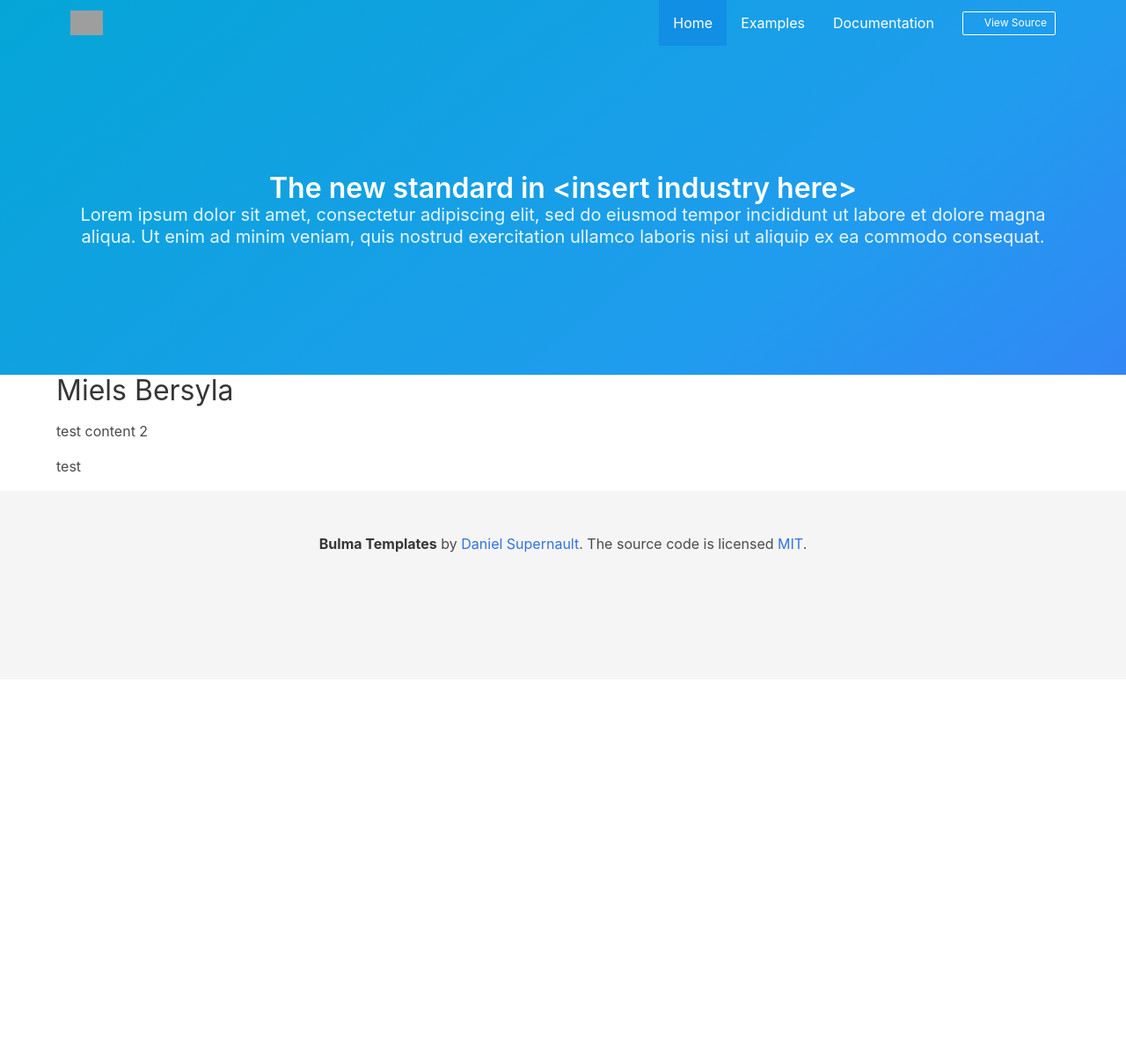
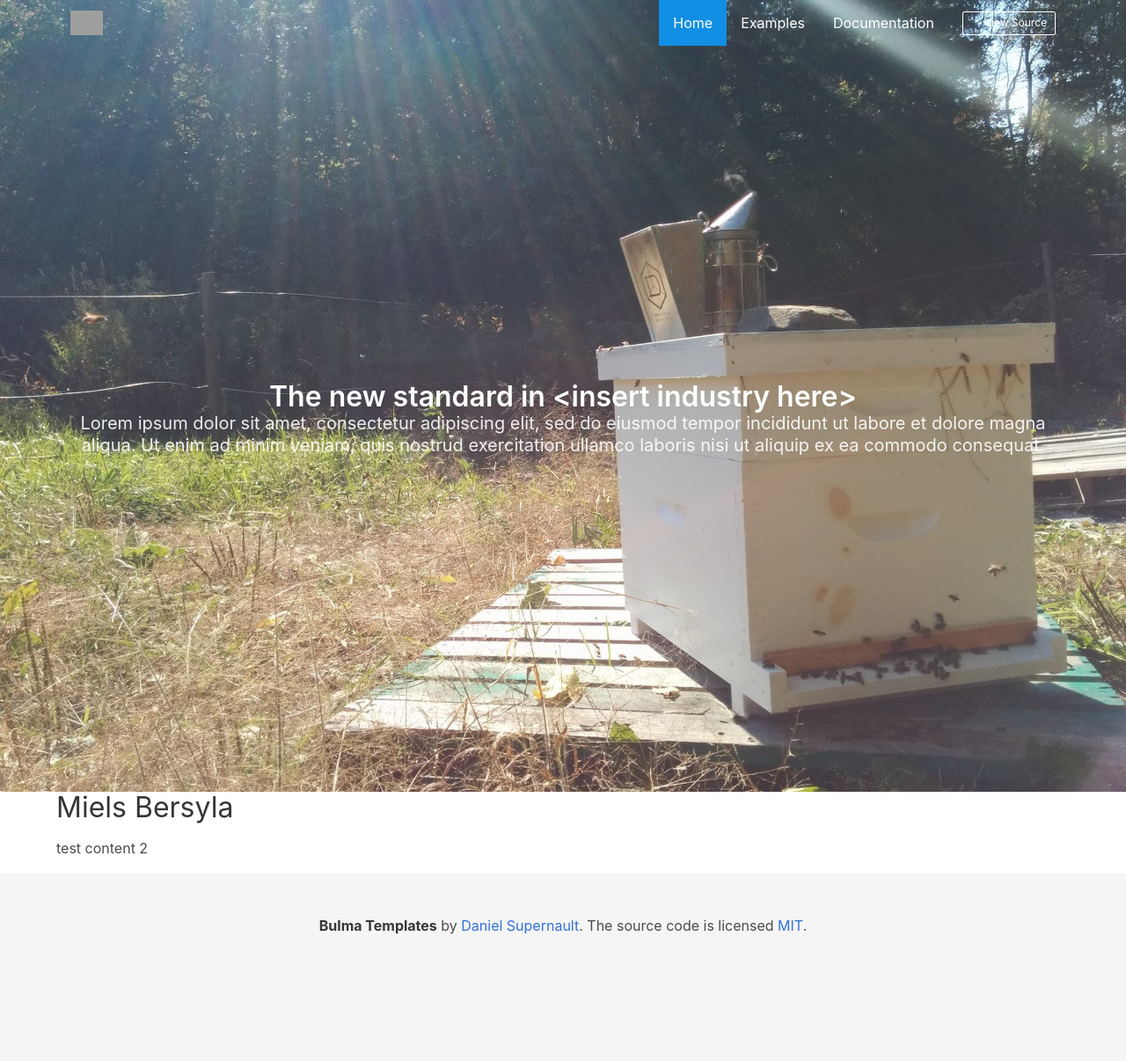
Before and after one commit to mielsbersyla/mielsbersyla.github.io, a Jekyll site: the page built from index.md, in a window 1280 px wide. Shown: the whole page at 88% size. Built offline with Jekyll 4.4.1, drawn with Linux system fonts in a browser that asks for light colours; our own code applies the rules of GitHub Pages for plain Markdown files; before the commit the page ends 900 px from its top, so only the background shows below that; grey boxes are pictures that could not be loaded.

Commit message:
Track 2 files into repository.
- modified _layouts/default.html
- modified index.md

Auto commit by GitBook Editor

```diff
--- a/_layouts/default.html
+++ b/_layouts/default.html
@@ -8,7 +8,11 @@
     <link href="{{ "/assets/css/styles.css?v=" | append: site.github.build_revision | relative_url}}" rel="stylesheet">
   </head>
   <body>
-  <section class="hero is-info is-medium is-bold">
+  <section class="hero is-info {% if page.hero %}is-{{page.hero}}{% endif %} is-bold"
+  {% if page.image %}
+    style="background: url('{{page.image}}') center center; background-size:cover;"
+  {% endif %}
+  >
     {% include header.html %}
     {% include hero.html %}
   </section>
--- a/index.md
+++ b/index.md
@@ -1,9 +1,11 @@
 ---
 layout: default
+hero: fullheight
+title: Title
+subtitle: Lorem ipsum dolor sit amet, consectetur adipiscing elit, sed do eiusmod tempor incididunt ut labore et dolore magna aliqua. Ut enim ad minim veniam, quis nostrud exercitation ullamco laboris nisi ut aliquip ex ea commodo consequat.
+image: assets/images/home_background.jpg
 ---
 
 # Miels Bersyla
 
 test content 2
-
-test
```
